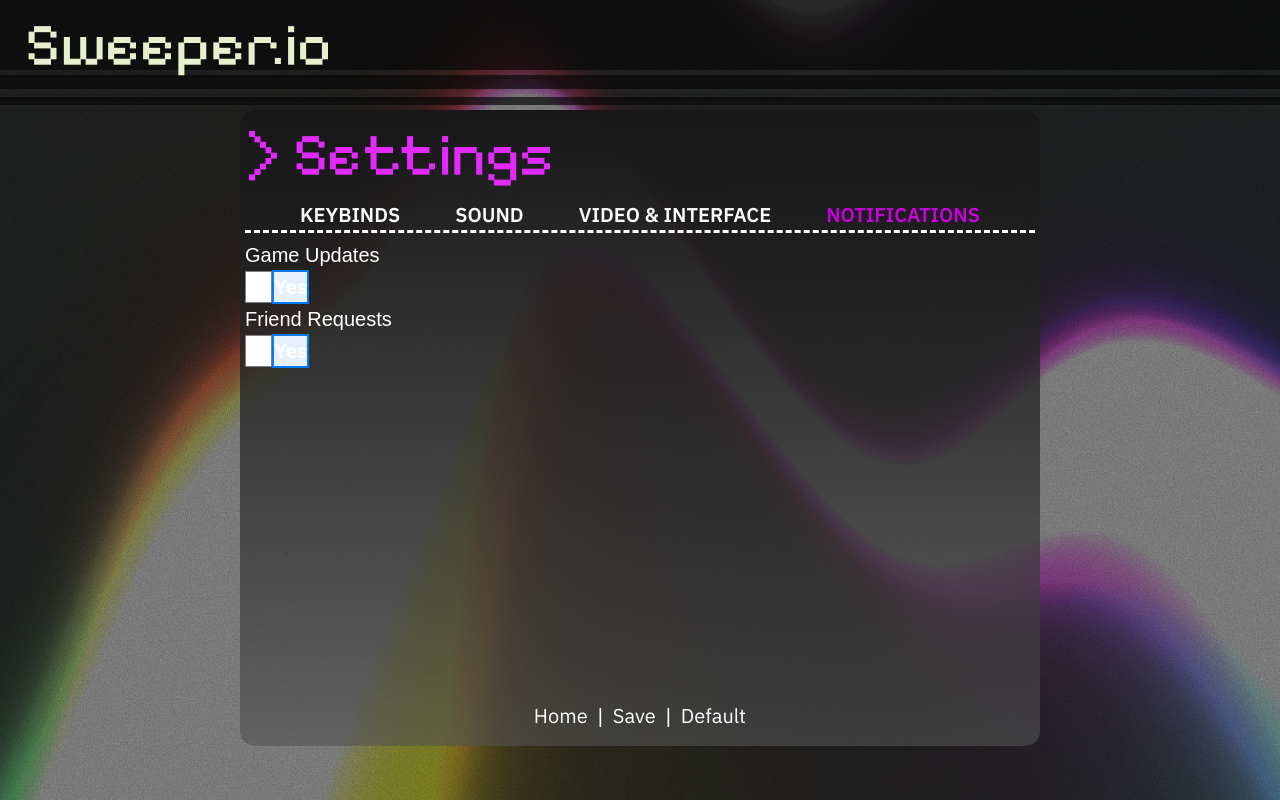
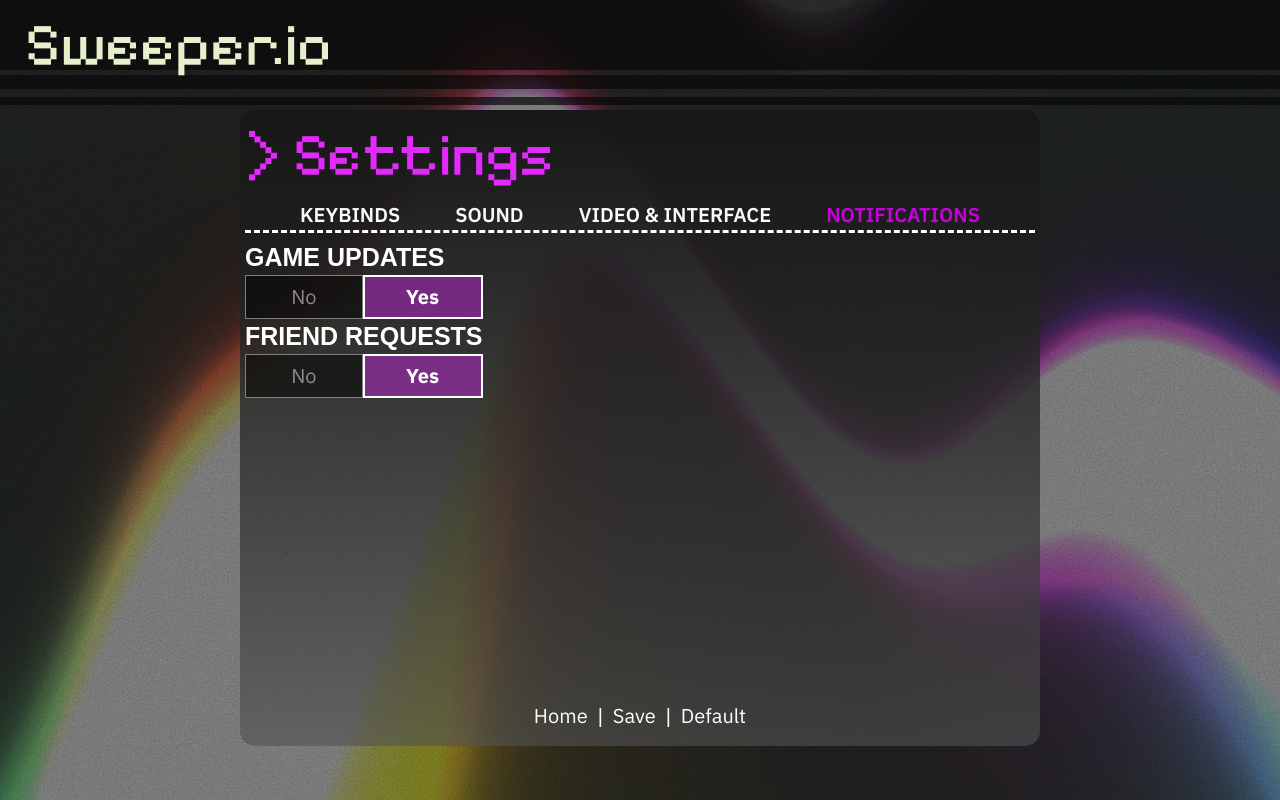
Before and after one commit to ClaraY05/cs35l-project-minesweeper, a React (Vite) app in the folder frontend/: page /settings/notifications in a window 1280 px wide. Built offline with nearby package versions, Linux system fonts and the light colour scheme.

Commit message:
styled common selector component

```diff
--- a/frontend/src/pages/Settings/VideoInterface.tsx
+++ b/frontend/src/pages/Settings/VideoInterface.tsx
@@ -8,7 +8,7 @@ const VideoInterface = () => {
     const [video, setVideo] = useLocalStorage("video", DEFAULT_VIDEO);
     const update = (newChange:any) => setVideo((prev:any)=>({ ...prev, ...newChange}))
     return (
-        <div>
+        <div className="w-full flex flex-col gap-2 px-20">
             <Selector label="Graphics" options={graphics} value={video.graphics} onChange={(e)=>update({graphics:e})}/>
             {/* <Checkbox label="Display Tag"/> */}
             <Checkbox label="Display Username" nowChecked={video.displayUsername} onChange={(e)=>update({displayUsername:e})}/>
--- a/frontend/src/pages/Settings/components/CommonSelector.tsx
+++ b/frontend/src/pages/Settings/components/CommonSelector.tsx
@@ -19,18 +19,20 @@ interface SelectorProps {
     useEffect(()=> {setSelected(value)},[value]); // sync child with parent if parent's value changed through other reasons
 
     return (
-      <div>
-        <div>{label}</div>
-        <div>
+      <div className="flex flex-col w-full">
+        <div className="uppercase font-semibold text-xl">{label}</div>
+        <div className="flex w-full">
           {options.map(option => (
             <button
               key={option}
               onClick={() => handleSelect(option)}
               style={{
-                border: selected === option ? "2px solid #007bff" : "1px solid gray",
-                backgroundColor: selected === option ? "#e6f0ff" : "#fff",
+                border: selected === option ? "2px solid white" : "1px solid gray",
+                backgroundColor: selected === option ? "rgba(192, 38, 211, 0.5)" : "rgba(0, 0, 0, 0.5)",
                 fontWeight: selected === option ? "bold" : "normal",
+                color: selected === option ? "rgba(255, 255, 255, 1)" : "rgba(255, 255, 255, 0.5)",
               }}
+              className="py-1 px-2 flex-1"
             >
               {option}
             </button>
```
